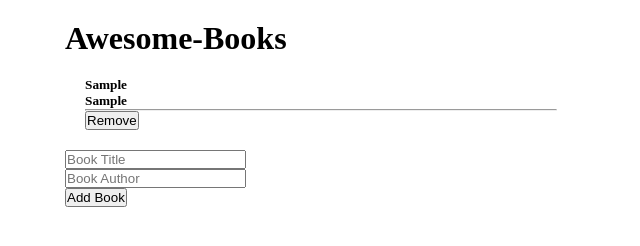
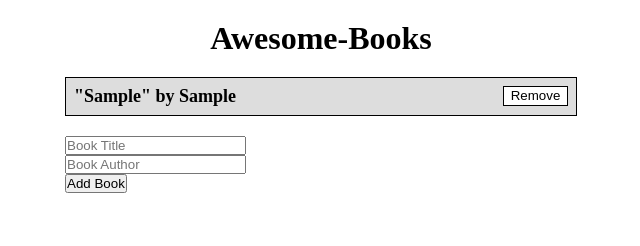
Before and after one commit to chudisoft/awesome-books, a website: page index.html in a window 1280 px wide. Both pictures are taken after typing "Sample", "Sample" into the empty fields and a click on the button "Add Book". Shown: the whole page, without its empty margins (319-959 px from the left). Drawn offline with Linux system fonts and the light colour scheme.

Commit message:
Add styles for the book list. Use javascript to color books.

```diff
--- a/assets/script.js
+++ b/assets/script.js
@@ -1,3 +1,4 @@
+let counter = 0;
 let bookList = [];
 class Book {
   constructor(title, author) {
@@ -5,41 +6,43 @@ class Book {
     this.author = author;
   }
 }
-const form = document.querySelector("form");
-const bookListElement = document.querySelector("#book-list");
-const bookStorageName = "books";
+const form = document.querySelector('form');
+const bookListElement = document.querySelector('#book-list');
+const bookStorageName = 'books';
 // add book function
 function addBook(title, author) {
+  counter += 1;
   const book = new Book(title, author);
-  const divBook = document.createElement("div");
-  divBook.className = "book";
-  const titleHeader = document.createElement("h5");
-  const authorHeader = document.createElement("h5");
-  const hr = document.createElement("hr");
-  titleHeader.className = "title";
-  authorHeader.className = "author";
-  titleHeader.textContent = book.title;
-  authorHeader.textContent = book.author;
-  const removeBtn = document.createElement("button");
-  removeBtn.textContent = "Remove";
+  const divBook = document.createElement('div');
+  if (counter % 2 === 1) { divBook.className = 'book'; } else { divBook.className = 'book bg-white'; }
+  const titleHeader = document.createElement('label');
+  titleHeader.className = 'title';
+  titleHeader.textContent = `"${book.title}" by ${book.author}`;
+  const removeBtn = document.createElement('button');
+  removeBtn.textContent = 'Remove';
+  removeBtn.className = 'btn btn-remove';
   removeBtn.book = book; //  store the book object as a property of the remove button
-  removeBtn.addEventListener("click", () => {
+  removeBtn.addEventListener('click', () => {
     bookList = bookList.filter(
-      (_book) => _book.title !== book.title || _book.author !== book.author
+      (_book) => _book.title !== book.title || _book.author !== book.author,
     );
     localStorage.setItem(bookStorageName, JSON.stringify(bookList));
     bookListElement.removeChild(divBook);
+    // Recolor
+    counter = 0;
+    bookListElement.childNodes.forEach((element) => {
+      counter += 1;
+      if (counter % 2 === 1) { element.className = 'book'; } else { element.className = 'book bg-white'; }
+    });
   });
   divBook.appendChild(titleHeader);
-  divBook.appendChild(authorHeader);
-  divBook.appendChild(hr);
   divBook.appendChild(removeBtn);
   bookListElement.appendChild(divBook);
 }
 //  refuctor booklist
 function renderBookList() {
   const storedvalue = localStorage.getItem(bookStorageName);
-  bookListElement.textContent = "";
+  bookListElement.textContent = '';
   bookList = [];
   if (storedvalue !== null) {
     bookList = JSON.parse(storedvalue);
@@ -50,16 +53,16 @@ function renderBookList() {
 }
 renderBookList();
 //  add an event listener to the form submit button
-form.addEventListener("submit", (event) => {
+form.addEventListener('submit', (event) => {
   event.preventDefault();
-  const title = document.querySelector("#title").value.trim();
-  const author = document.querySelector("#author").value.trim();
-  if (title !== "" && author !== "") {
+  const title = document.querySelector('#title').value.trim();
+  const author = document.querySelector('#author').value.trim();
+  if (title !== '' && author !== '') {
     const book = new Book(title, author);
     addBook(title, author);
     bookList.push(book);
     localStorage.setItem(bookStorageName, JSON.stringify(bookList));
-    document.querySelector("#title").value = "";
-    document.querySelector("#author").value = "";
+    document.querySelector('#title').value = '';
+    document.querySelector('#author').value = '';
   }
 });
--- a/assets/style.css
+++ b/assets/style.css
@@ -8,6 +8,38 @@ main {
   margin: 20px 30%;
 }
 
+.page-title {
+  text-align: center;
+}
+
 #book-list {
-  margin: 20px;
+  margin: 20px 0;
+  border: #000 solid 1px;
 }
+
+.book {
+  background-color: #ddd;
+  padding: 0.5em;
+}
+
+.bg-white {
+  background-color: #fff;
+}
+
+.title {
+  font-size: large;
+  font-weight: 600;
+}
+
+.btn {
+  padding: 0.1em 0.5em;
+  border: solid 1px #000;
+  background-color: #fff;
+  color: #000;
+}
+
+.btn-remove {
+  float: right;
+  background-color: #fff;
+  box-shadow: 0.1em 0.1em #ddd;
+}
--- a/index.html
+++ b/index.html
@@ -8,12 +8,11 @@
   </head>
   <body>
     <main>
-      <h1>Awesome-Books</h1>
+      <h1 class="page-title">Awesome-Books</h1>
       <div id="book-list">
         <div class="book">
             <h5 class="title"></h5>
-            <h5 class="author"></h5>
-            <hr />
+            <button type="button">Remove</button>
         </div>
       </div>
       <form>
```
